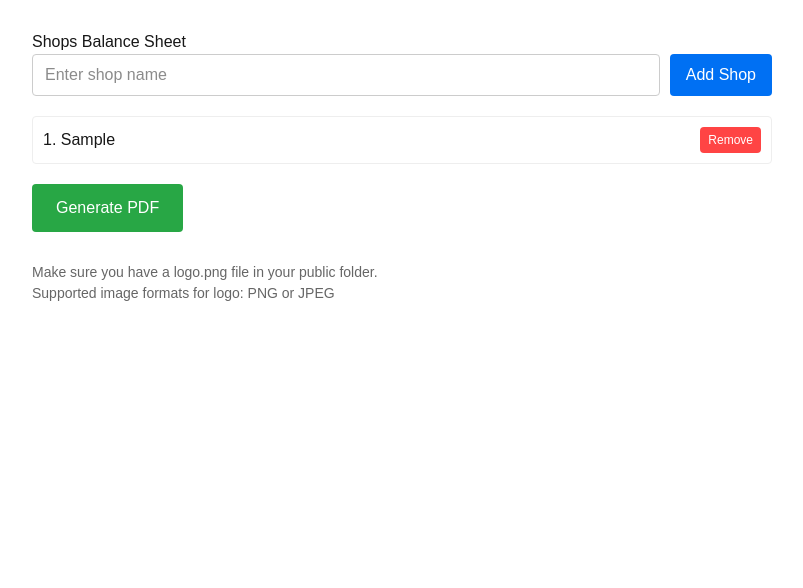
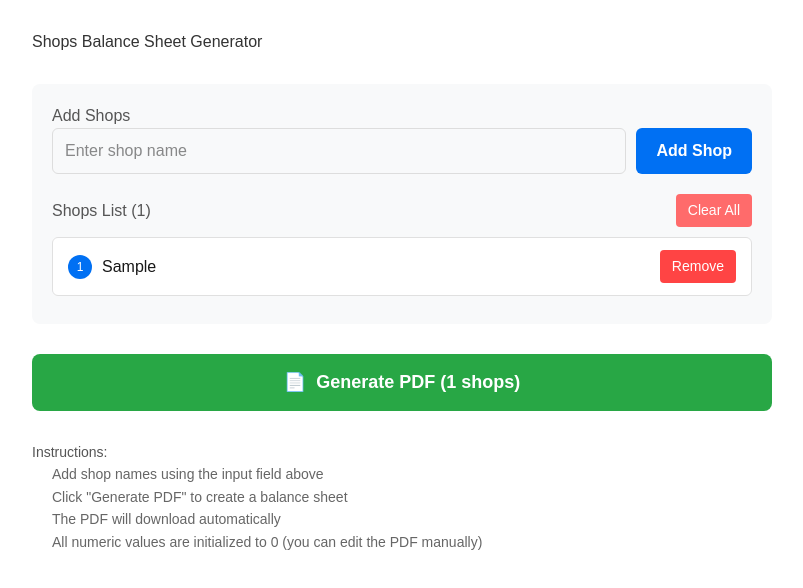
Before and after one commit to BLOUDANJEWELLERY/Account-Statement-Pdf, a Next.js app in the folder pdf/: page / in a window 1280 px wide. Both pictures are taken after typing "Sample" into the empty fields and a click on the button "Add Shop". Shown: the top 588 px of the page, without its empty margins (238-1041 px from the left). Built offline with nearby package versions, Linux system fonts and the light colour scheme.

Commit message:
Update index.tsx

```diff
--- a/pdf/pages/index.tsx
+++ b/pdf/pages/index.tsx
@@ -5,6 +5,7 @@ export default function Home() {
   const [input, setInput] = useState("");
   const [loading, setLoading] = useState(false);
   const [error, setError] = useState<string | null>(null);
+  const [debugInfo, setDebugInfo] = useState<string | null>(null);
 
   const addShop = () => {
     if (!input.trim()) return;
@@ -16,70 +17,114 @@ export default function Home() {
     setShops(shops.filter((_, i) => i !== index));
   };
 
+  const clearAll = () => {
+    setShops([]);
+    setError(null);
+    setDebugInfo(null);
+  };
+
   const generatePdf = async () => {
     if (!shops.length) return;
 
     setLoading(true);
     setError(null);
+    setDebugInfo("Starting PDF generation...");
 
     try {
+      setDebugInfo("Sending request to API...");
+
       const res = await fetch("/api/generate-pdf", {
         method: "POST",
-        headers: { "Content-Type": "application/json" },
+        headers: {
+          "Content-Type": "application/json",
+          "Accept": "application/pdf"
+        },
         body: JSON.stringify({ shops }),
       });
 
+      setDebugInfo(`Response status: ${res.status} ${res.statusText}`);
+
       if (!res.ok) {
-        const errorData = await res.json().catch(() => ({}));
-        throw new Error(errorData.error || `HTTP error! status: ${res.status}`);
+        let errorDetails = `HTTP ${res.status}: ${res.statusText}`;
+
+        try {
+          const errorData = await res.json();
+          setDebugInfo(`Error response: ${JSON.stringify(errorData)}`);
+          errorDetails = errorData.error || errorData.details || errorDetails;
+        } catch (e) {
+          setDebugInfo(`Could not parse error JSON: ${e}`);
         }
 
+        throw new Error(errorDetails);
+      }
+
+      setDebugInfo("Response received, creating blob...");
       const blob = await res.blob();
+
+      if (blob.size === 0) {
+        throw new Error("Received empty PDF file");
+      }
+
+      setDebugInfo(`Blob created, size: ${blob.size} bytes`);
+
       const url = window.URL.createObjectURL(blob);
-
       const a = document.createElement("a");
       a.href = url;
       a.download = "shops_balance.pdf";
       document.body.appendChild(a);
       a.click();
       document.body.removeChild(a);
+      window.URL.revokeObjectURL(url);
 
-      window.URL.revokeObjectURL(url);
+      setDebugInfo("PDF downloaded successfully!");
+
     } catch (err) {
-      setError(err instanceof Error ? err.message : "Failed to generate PDF");
-      console.error("Error:", err);
+      const errorMessage = err instanceof Error ? err.message : "Failed to generate PDF";
+      setError(errorMessage);
+      setDebugInfo(`Error: ${errorMessage}`);
+      console.error("PDF Generation Error:", err);
     } finally {
       setLoading(false);
     }
   };
 
   return (
-    <main style={{ padding: 30, maxWidth: 800, margin: "0 auto" }}>
-      <h1>Shops Balance Sheet</h1>
+    <main style={{
+      padding: 30,
+      maxWidth: 800,
+      margin: "0 auto",
+      fontFamily: 'Arial, sans-serif'
+    }}>
+      <h1 style={{ color: '#333', marginBottom: 30 }}>Shops Balance Sheet Generator</h1>
 
-      <div style={{ marginBottom: 20 }}>
+      <div style={{ marginBottom: 30, padding: 20, backgroundColor: '#f8f9fa', borderRadius: 8 }}>
+        <h2 style={{ marginTop: 0, color: '#555' }}>Add Shops</h2>
+
         <div style={{ display: "flex", gap: 10, marginBottom: 20 }}>
           <input
             value={input}
             onChange={(e) => setInput(e.target.value)}
             placeholder="Enter shop name"
             style={{
-              padding: "8px 12px",
-              border: "1px solid #ccc",
-              borderRadius: 4,
-              flex: 1
+              padding: "10px 12px",
+              border: "1px solid #ddd",
+              borderRadius: 6,
+              flex: 1,
+              fontSize: 16
             }}
             onKeyPress={(e) => e.key === "Enter" && addShop()}
           />
           <button
             onClick={addShop}
             style={{
-              padding: "8px 16px",
+              padding: "10px 20px",
               backgroundColor: "#0070f3",
               color: "white",
               border: "none",
-              borderRadius: 4,
-              cursor: "pointer"
+              borderRadius: 6,
+              cursor: "pointer",
+              fontSize: 16,
+              fontWeight: "bold"
             }}
           >
             Add Shop
@@ -87,31 +132,77 @@ export default function Home() {
         </div>
 
         {shops.length > 0 ? (
-          <ul style={{ listStyle: "none", padding: 0 }}>
+          <>
+            <div style={{
+              display: "flex",
+              justifyContent: "space-between",
+              alignItems: "center",
+              marginBottom: 10
+            }}>
+              <h3 style={{ margin: 0, color: '#555' }}>Shops List ({shops.length})</h3>
+              <button
+                onClick={clearAll}
+                style={{
+                  padding: "6px 12px",
+                  backgroundColor: "#ff6b6b",
+                  color: "white",
+                  border: "none",
+                  borderRadius: 4,
+                  cursor: "pointer",
+                  fontSize: 14
+                }}
+              >
+                Clear All
+              </button>
+            </div>
+
+            <ul style={{
+              listStyle: "none",
+              padding: 0,
+              margin: 0,
+              maxHeight: 300,
+              overflowY: 'auto'
+            }}>
               {shops.map((shop, index) => (
                 <li
                   key={index}
                   style={{
-                  padding: "10px",
-                  marginBottom: 5,
-                  border: "1px solid #eee",
-                  borderRadius: 4,
+                    padding: "12px 15px",
+                    marginBottom: 8,
+                    border: "1px solid #e0e0e0",
+                    borderRadius: 6,
+                    backgroundColor: "white",
                     display: "flex",
                     justifyContent: "space-between",
                     alignItems: "center"
                   }}
                 >
-                <span>{index + 1}. {shop}</span>
+                  <div style={{ display: "flex", alignItems: "center", gap: 10 }}>
+                    <span style={{
+                      backgroundColor: "#0070f3",
+                      color: "white",
+                      width: 24,
+                      height: 24,
+                      borderRadius: "50%",
+                      display: "flex",
+                      alignItems: "center",
+                      justifyContent: "center",
+                      fontSize: 12
+                    }}>
+                      {index + 1}
+                    </span>
+                    <span style={{ fontSize: 16 }}>{shop}</span>
+                  </div>
                   <button
                     onClick={() => removeShop(index)}
                     style={{
-                    padding: "4px 8px",
+                      padding: "6px 12px",
                       backgroundColor: "#ff4444",
                       color: "white",
                       border: "none",
                       borderRadius: 4,
                       cursor: "pointer",
-                    fontSize: 12
+                      fontSize: 14
                     }}
                   >
                     Remove
@@ -119,47 +210,96 @@ export default function Home() {
                 </li>
               ))}
             </ul>
+          </>
         ) : (
-          <p style={{ color: "#666", fontStyle: "italic" }}>
+          <div style={{
+            padding: 30,
+            textAlign: "center",
+            border: "2px dashed #ddd",
+            borderRadius: 8
+          }}>
+            <p style={{ color: "#666", fontSize: 16, margin: 0 }}>
               No shops added yet. Add some shops to generate a PDF.
             </p>
+          </div>
         )}
       </div>
 
-      <div>
+      <div style={{ marginTop: 30 }}>
         <button
           onClick={generatePdf}
           disabled={!shops.length || loading}
           style={{
-            padding: "12px 24px",
+            padding: "15px 30px",
             backgroundColor: !shops.length || loading ? "#ccc" : "#28a745",
             color: "white",
             border: "none",
-            borderRadius: 4,
+            borderRadius: 8,
             cursor: !shops.length || loading ? "not-allowed" : "pointer",
-            fontSize: 16
+            fontSize: 18,
+            fontWeight: "bold",
+            width: "100%",
+            transition: "background-color 0.3s"
           }}
         >
-          {loading ? "Generating PDF..." : "Generate PDF"}
+          {loading ? (
+            <>
+              <span style={{ display: "inline-block", marginRight: 10 }}>⏳</span>
+              Generating PDF...
+            </>
+          ) : (
+            <>
+              <span style={{ display: "inline-block", marginRight: 10 }}>📄</span>
+              Generate PDF ({shops.length} shops)
+            </>
+          )}
         </button>
       </div>
 
       {error && (
         <div style={{
           marginTop: 20,
-          padding: 10,
+          padding: 15,
           backgroundColor: "#ffe6e6",
           border: "1px solid #ff4444",
-          borderRadius: 4,
+          borderRadius: 8,
           color: "#cc0000"
         }}>
-          Error: {error}
+          <strong style={{ display: "block", marginBottom: 5 }}>Error:</strong>
+          {error}
         </div>
       )}
 
-      <div style={{ marginTop: 30, fontSize: 14, color: "#666" }}>
-        <p>Make sure you have a logo.png file in your public folder.</p>
-        <p>Supported image formats for logo: PNG or JPEG</p>
+      {debugInfo && (
+        <div style={{
+          marginTop: 20,
+          padding: 15,
+          backgroundColor: "#e6f7ff",
+          border: "1px solid #91d5ff",
+          borderRadius: 8,
+          color: "#0050b3",
+          fontSize: 14
+        }}>
+          <strong style={{ display: "block", marginBottom: 5 }}>Debug Info:</strong>
+          <pre style={{
+            margin: 0,
+            whiteSpace: "pre-wrap",
+            wordWrap: "break-word",
+            fontFamily: "monospace"
+          }}>
+            {debugInfo}
+          </pre>
+        </div>
+      )}
+
+      <div style={{ marginTop: 30, fontSize: 14, color: "#666", lineHeight: 1.6 }}>
+        <h3 style={{ color: "#555" }}>Instructions:</h3>
+        <ol style={{ paddingLeft: 20 }}>
+          <li>Add shop names using the input field above</li>
+          <li>Click "Generate PDF" to create a balance sheet</li>
+          <li>The PDF will download automatically</li>
+          <li>All numeric values are initialized to 0 (you can edit the PDF manually)</li>
+        </ol>
       </div>
     </main>
   );
```
Lines whose indentation alone changed are shown as unchanged.
